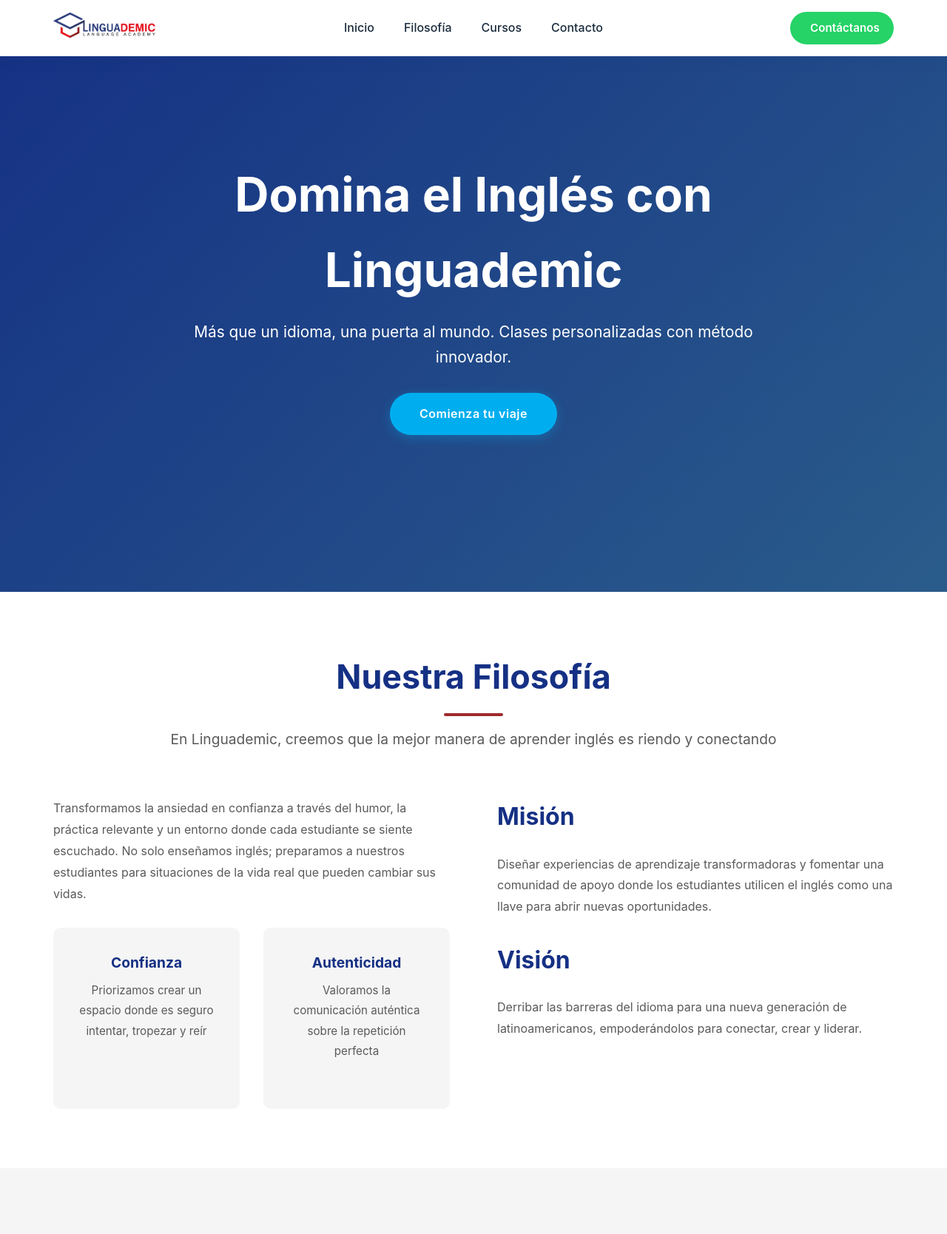
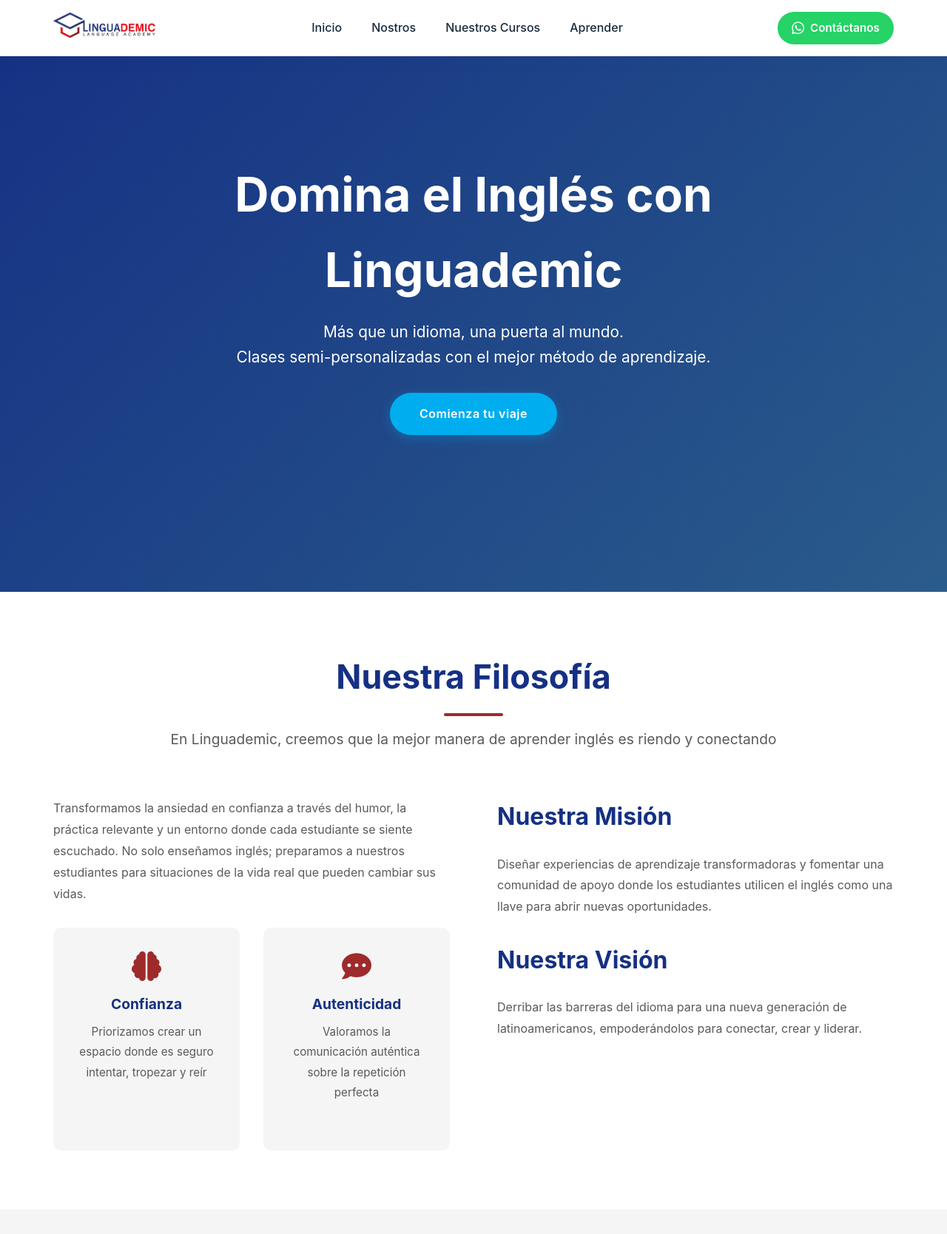
Before and after one commit to josecabellog/linguademic, a Django app: template templates/index.html in a window 1280 px wide. Shown: the top 1668 px of the page at 74% size. Run offline with Django 5.2, Linux system fonts and the light colour scheme; the template is opened without the code that fills it, so the values that code supplies are empty; parts of the project's set-up code (start-up, migrations or seed data) failed here and were passed over.

Commit message:
ultimo commit antes de empezar a hacer los modelos para los cursos

```diff
--- a/static/css/base.css
+++ b/static/css/base.css
@@ -146,6 +146,7 @@ body {
     padding: 0 1rem;
     position: relative;
     overflow: hidden;
+
 }
 
 .hero::before {
--- a/templates/base.html
+++ b/templates/base.html
@@ -8,6 +8,7 @@
     <title> {% block title %} Linguademic {% endblock %} </title>
     <link rel="stylesheet" href="{% static 'css/base.css' %}">
     <link rel="icon" href="{% static 'media/images/graduate-hat.ico' %}">
+    <link rel="stylesheet" href="https://cdnjs.cloudflare.com/ajax/libs/font-awesome/6.0.0/css/all.min.css">
     {% block extra_css %} {% endblock %}
 </head>
 <body>
--- a/templates/includes/footer.html
+++ b/templates/includes/footer.html
@@ -3,7 +3,7 @@
     <div class="footer-container">
         <div class="footer-section">
             <h4>Linguademic</h4>
-            <p>Transformamos vidas a través del inglés. Más que una academia, una comunidad global de aprendizaje.</p>
+            <p>Transformamos vidas a través del inglés. Más que una academia, una comunidad de aprendizaje.</p>
 
             <!-- Redes Sociales -->
             <div class="social-links">
@@ -20,7 +20,6 @@
                     <i class="fab fa-youtube"></i>
                 </a>
             </div>
-            <small class="social-handle">@linguademic</small>
         </div>
 
         <div class="footer-section">
@@ -46,6 +45,6 @@
     </div>
 
     <div class="footer-bottom">
-        <p>&copy; 2024 Linguademic. Todos los derechos reservados. | Síguenos en @linguademic</p>
+        <p>&copy; 2024 Linguademic. Todos los derechos reservados.</p>
     </div>
 </footer>
--- a/templates/includes/navbar.html
+++ b/templates/includes/navbar.html
@@ -6,9 +6,9 @@
         </div>
         <ul class="nav-menu">
             <li><a href="/" class="nav-link">Inicio</a></li>
-            <li><a href="#about" class="nav-link">Filosofía</a></li>
-            <li><a href="#cursos" class="nav-link">Cursos</a></li>
-            <li><a href="#contacto" class="nav-link">Contacto</a></li>
+            <li><a href="#about" class="nav-link">Nostros</a></li>
+            <li><a href="#cursos" class="nav-link">Nuestros Cursos</a></li>
+            <li><a href="#" class="nav-link">Aprender</a></li>
         </ul>
         <div class="nav-actions">
             <a href="https://wa.me/+584248325554" class="btn-whatsapp" target="_blank">
--- a/templates/index.html
+++ b/templates/index.html
@@ -8,7 +8,10 @@
 <section class="hero">
     <div class="hero-content">
         <h1>Domina el Inglés con <span>Linguademic</span></h1>
-        <p>Más que un idioma, una puerta al mundo. Clases personalizadas con método innovador.</p>
+        <p>
+            Más que un idioma, una puerta al mundo. <br>
+            Clases semi-personalizadas con el mejor método de aprendizaje.
+        </p>
         <a href="#contacto" class="btn btn-primary">Comienza tu viaje</a>
     </div>
 </section>
@@ -39,12 +42,12 @@
 
             <div class="about-content">
                 <div style="margin-bottom: 2rem;">
-                    <h3>Misión</h3>
+                    <h3>Nuestra Misión</h3>
                     <p>Diseñar experiencias de aprendizaje transformadoras y fomentar una comunidad de apoyo donde los estudiantes utilicen el inglés como una llave para abrir nuevas oportunidades.</p>
                 </div>
 
                 <div>
-                    <h3>Visión</h3>
+                    <h3>Nuestra Visión</h3>
                     <p>Derribar las barreras del idioma para una nueva generación de latinoamericanos, empoderándolos para conectar, crear y liderar.</p>
                 </div>
             </div>
@@ -71,7 +74,7 @@
                 <div class="value-icon">
                     <i class="fas fa-shield-alt"></i>
                 </div>
-                <h3>Confianza antes que Perfección</h3>
+                <h3>Confianza antes que perfección</h3>
                 <p>Creamos un espacio donde es seguro intentar, tropezar y reír. La precisión lingüística sigue a la confianza personal.</p>
             </div>
 
@@ -79,7 +82,7 @@
                 <div class="value-icon">
                     <i class="fas fa-microphone-alt"></i>
                 </div>
-                <h3>Expresión Auténtica</h3>
+                <h3>Expresión auténtica</h3>
                 <p>Empoderamos a cada estudiante para encontrar, desarrollar y usar su voz única en inglés, valorando la comunicación auténtica.</p>
             </div>
 
@@ -104,21 +107,24 @@
         <div class="cursos-grid">
             <div class="curso-card">
                 <i class="fas fa-child curso-icon"></i>
-                <h3>Kids (6-12 años)</h3>
+                <h3>English Code</h3>
+                <p>Edades entre 6-10 años</p>
                 <p>Aprender jugando. Método lúdico que despierta la curiosidad y el amor por el inglés desde pequeños.</p>
                 <a href="#" class="curso-link">Ver más →</a>
             </div>
 
             <div class="curso-card">
                 <i class="fas fa-user-graduate curso-icon"></i>
-                <h3>Teens (13-17 años)</h3>
+                <h3>Wider World</h3>
+                <p>Edades entre 12-17 años</p>
                 <p>Enfocado en sus intereses: música, redes sociales, videojuegos. Preparación para exámenes internacionales.</p>
                 <a href="#" class="curso-link">Ver más →</a>
             </div>
 
             <div class="curso-card">
                 <i class="fas fa-briefcase curso-icon"></i>
-                <h3>Adultos</h3>
+                <h3>Common Ground</h3>
+                <p>Mayores de 18 años</p>
                 <p>Inglés conversacional, profesional y de negocios. Horarios flexibles adaptados a tu ritmo de vida.</p>
                 <a href="#" class="curso-link">Ver más →</a>
             </div>
```
